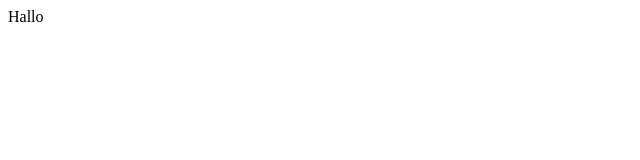
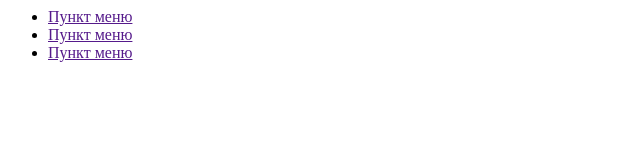
Before and after one commit to fantasy-lib/fantasy-lib.github.io, a plain HTML site: page index.html in a window 1280 px wide. Shown: the whole page, without its empty margins (0-640 px from the left). Drawn offline with Linux system fonts and the light colour scheme.

Commit message:
Update index.html

```diff
--- a/index.html
+++ b/index.html
@@ -4,6 +4,12 @@
 <script data-ad-client="ca-pub-6843703659791164" async src="https://pagead2.googlesyndication.com/pagead/js/adsbygoogle.js"></script>
 </head>
 <body>
-<a>Hallo</a>
+  <ul>
+<li><a href="">Пункт меню</a></li>
+<li><a href="">Пункт меню</a></li>
+<li><a href="">Пункт меню</a></li>
+
+</ul>
+<a></a>
 </body>
 </html>
```
